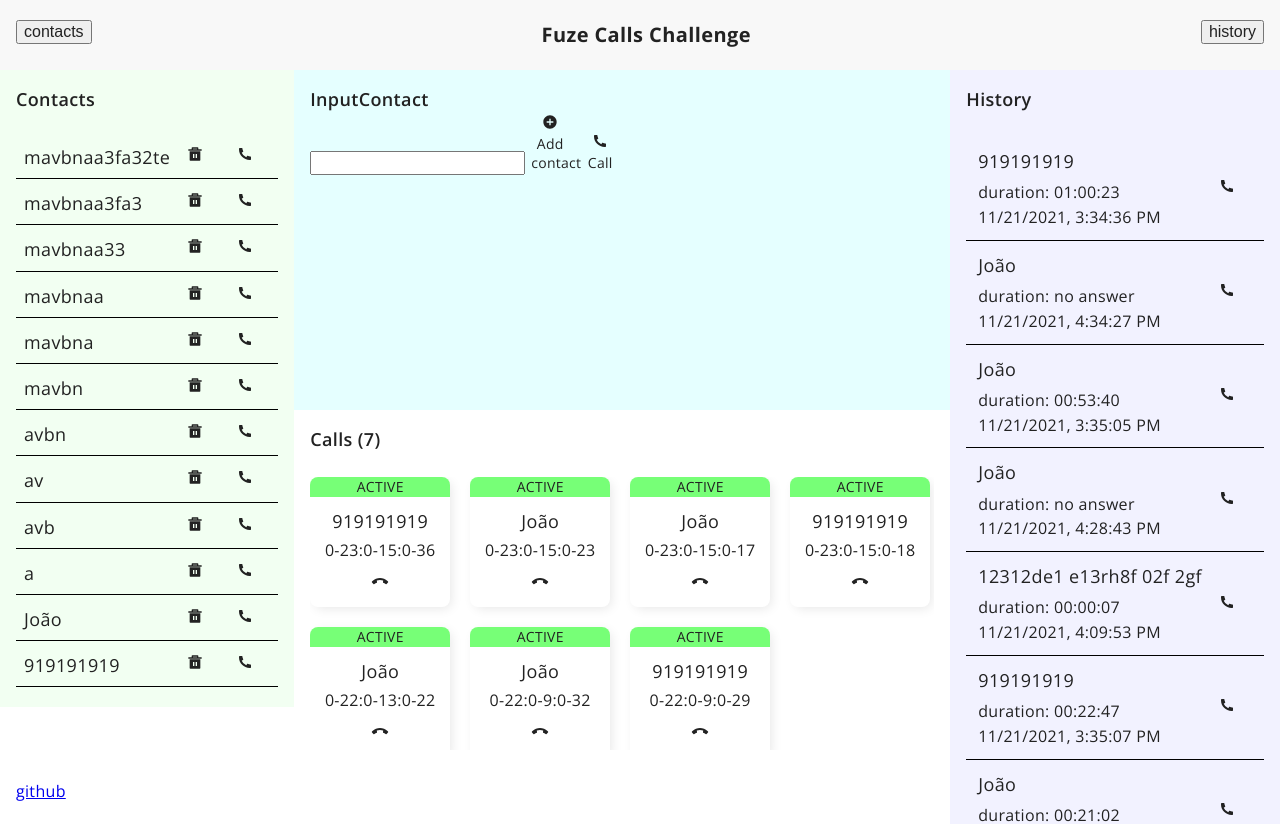
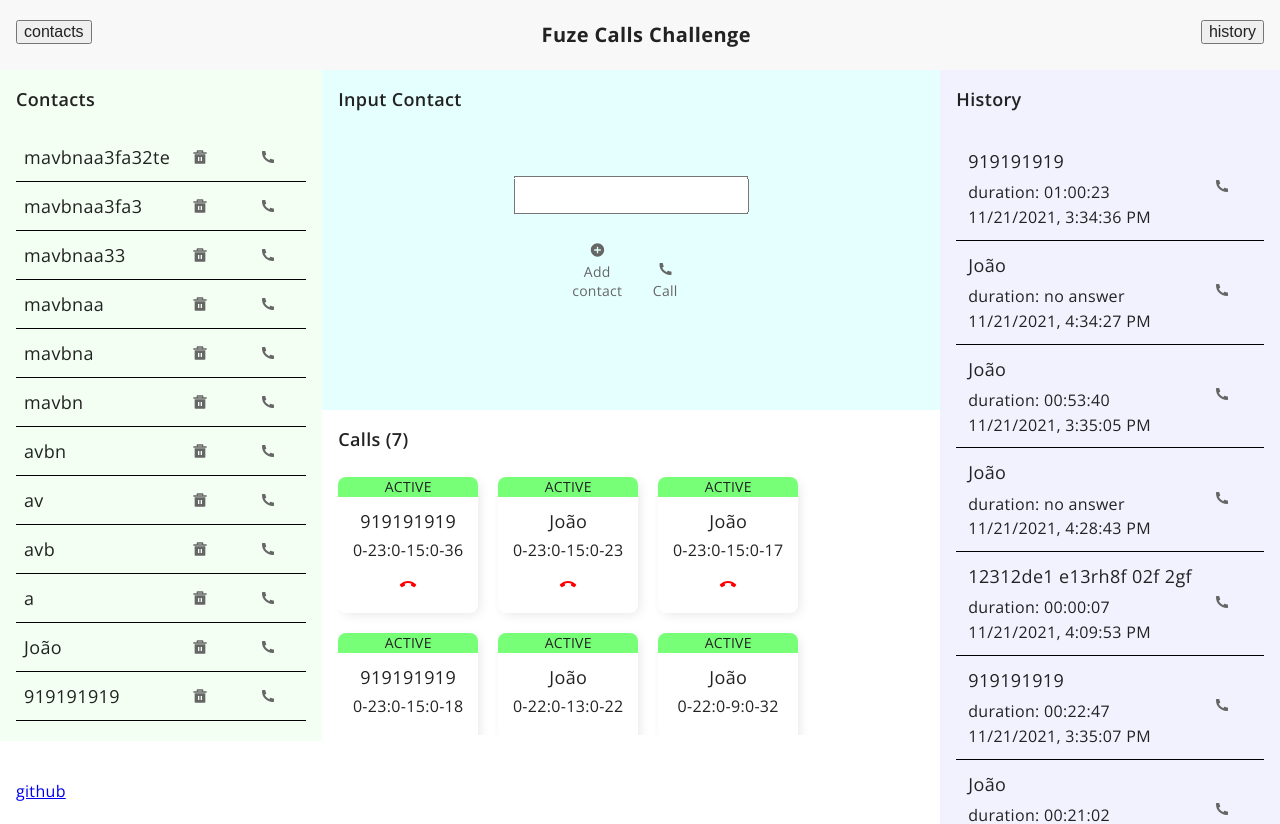
Before and after one commit to jpbelo/fuze-calls, a Next.js app: page / in a window 1280 px wide. Shown: the top 824 px of the page. Built offline with nearby package versions, Linux system fonts and the light colour scheme; data requests are answered from the project's data file; some icons are missing.

Commit message:
ux improvements

```diff
--- a/src/components/atoms/ButtonIconText.js
+++ b/src/components/atoms/ButtonIconText.js
@@ -8,15 +8,18 @@ import { Small } from '.'
 const Wrapper = styled.button`
   background: none;
   border: none;
-  width: 50px;
+  width: 60px;
+  padding: 4px;
   display: inline-block;
   text-align: center;
   cursor: pointer;
+  color: #666;
   & > small {
     display: block;
   }
   &:hover {
-    color: #999;
+    color: #000;
+    background-color: #fff;
   }
   ${space};
 `
--- a/src/components/molecules/CallCard.js
+++ b/src/components/molecules/CallCard.js
@@ -67,8 +67,11 @@ const CallCard = props => {
       <InnerCard>
         <H3 mb={'6px'}>{contact}</H3>
         <P mb={'12px'}>{state === 'RING' ? 'ringing...' : timer}</P>
-        <ButtonIconText onClick={() => handleTerminateCall(id)}>
-          <RiPhoneFill style={{ transform: 'rotate(135deg)' }} />
+        <ButtonIconText
+          onClick={() => handleTerminateCall(id)}
+          title="terminate call"
+        >
+          <RiPhoneFill style={{ transform: 'rotate(135deg)' }} color="red" />
         </ButtonIconText>
       </InnerCard>
     </Wrapper>
--- a/src/components/molecules/ContactCard.js
+++ b/src/components/molecules/ContactCard.js
@@ -41,6 +41,7 @@ const ContactCard = props => {
           type="button"
           onClick={() => handleDeleteClick(id)}
           title="delete contact"
+          mr="8px"
         >
           <RiDeleteBin5Fill />
         </ButtonIconText>
--- a/src/components/organisms/Calls.js
+++ b/src/components/organisms/Calls.js
@@ -12,7 +12,7 @@ const Wrapper = styled.div`
   ${space};
 `
 const ListWrapper = styled.div`
-  height: 100%;
+  height: calc(100% - 50px);
   overflow: scroll;
   & > div {
     display: flex;
--- a/src/components/organisms/Contacts.js
+++ b/src/components/organisms/Contacts.js
@@ -13,7 +13,7 @@ const Wrapper = styled.div`
   ${space};
 `
 const ListWrapper = styled.div`
-  height: 100%;
+  height: calc(100% - 50px);
   overflow: scroll;
 `
 
--- a/src/components/organisms/History.js
+++ b/src/components/organisms/History.js
@@ -13,7 +13,7 @@ const Wrapper = styled.div`
   ${space};
 `
 const ListWrapper = styled.div`
-  height: 100%;
+  height: calc(100% - 50px);
   overflow: scroll;
 `
 
--- a/src/components/organisms/InputContact.js
+++ b/src/components/organisms/InputContact.js
@@ -10,7 +10,22 @@ import { useCallsContext } from '../../utils/context'
 const Wrapper = styled.div`
   background-color: rgba(0, 255, 255, 0.1);
   padding: 16px;
+  position: relative;
   ${space};
+`
+const InnerWrapper = styled.div`
+  position: absolute;
+  left: 50%;
+  top: 50%;
+  transform: translate(-50%, -50%);
+  margin-right: -50%;
+  text-align: center;
+`
+const ContactInput = styled.input`
+  padding: 8px 12px;
+`
+const ButtonsWrapper = styled.div`
+  margin-top: 24px;
 `
 
 const InputContact = () => {
@@ -23,7 +38,8 @@ const InputContact = () => {
 
   return (
     <Wrapper>
-      <H2>InputContact</H2>
+      <H2>Input Contact</H2>
+      <InnerWrapper>
         <Formik
           initialValues={{ contact: '' }}
           onSubmit={(values, actions) => {
@@ -32,14 +48,15 @@ const InputContact = () => {
         >
           {props => (
             <form onSubmit={props.handleSubmit}>
-            <input
+              <ContactInput
                 type="text"
                 onChange={props.handleChange}
                 onBlur={props.handleBlur}
                 value={props.values.contact}
                 name="contact"
               />
-            <ButtonIconText type="submit" label="Add contact">
+              <ButtonsWrapper>
+                <ButtonIconText type="submit" label="Add contact" mr="8px">
                   <RiAddCircleFill />
                 </ButtonIconText>
                 <ButtonIconText
@@ -49,9 +66,11 @@ const InputContact = () => {
                 >
                   <RiPhoneFill />
                 </ButtonIconText>
+              </ButtonsWrapper>
             </form>
           )}
         </Formik>
+      </InnerWrapper>
     </Wrapper>
   )
 }
```
Also changed, not shown: 1 other file (tests, documents, lock files or other folders). Lines whose indentation alone changed are shown as unchanged.
